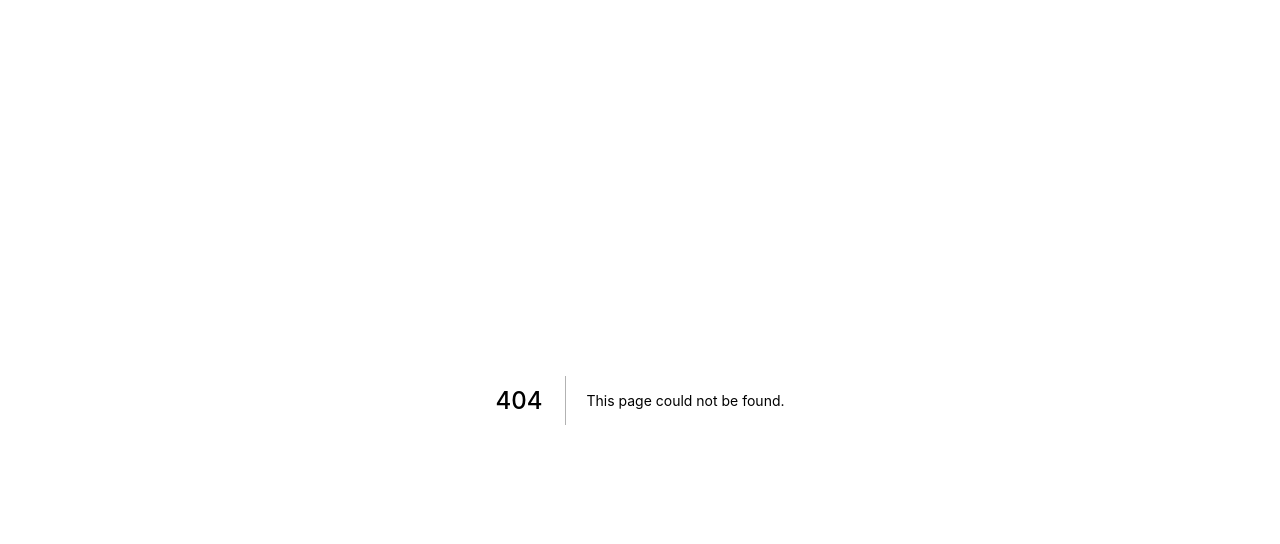
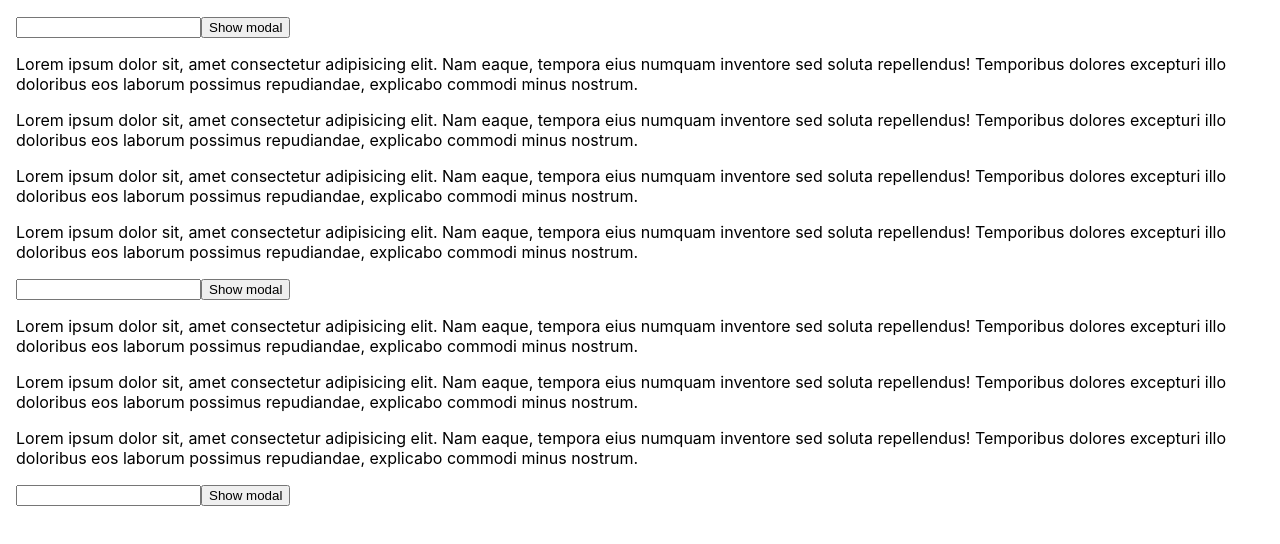
Before and after one commit to qroll/roll-web-lab, a Next.js app: page /modal in a window 1280 px wide. Before the commit this address had no page. Shown: the top 544 px of the page. Built offline with nearby package versions, Linux system fonts and the light colour scheme.

Commit message:
Add simple modal page

```diff
--- /dev/null
+++ b/src/pages/modal.tsx
@@ -0,0 +1,113 @@
+import { useState } from "react";
+import styled from "styled-components";
+
+/*
+ *
+ * 1. does modal scroll if hidden behind keyboard on Android
+ * 2. a better way to dismiss keyboard
+ * 3. emulate device-fixed with visualviewport api
+ *
+ */
+
+export default function ModalPage() {
+  const [showModal, setShowModal] = useState(false);
+
+  return (
+    <div>
+      {showModal && (
+        <Modal>
+          <ModalContent>
+            <button onClick={() => setShowModal(false)}>Hide modal</button>
+            <p>
+              Lorem ipsum dolor sit, amet consectetur adipisicing elit. Nam eaque, tempora eius numquam inventore sed
+              soluta repellendus! Temporibus dolores excepturi illo doloribus eos laborum possimus repudiandae,
+              explicabo commodi minus nostrum.
+            </p>
+            <p>
+              Lorem ipsum dolor sit, amet consectetur adipisicing elit. Nam eaque, tempora eius numquam inventore sed
+              soluta repellendus! Temporibus dolores excepturi illo doloribus eos laborum possimus repudiandae,
+              explicabo commodi minus nostrum.
+            </p>
+            <p>
+              Lorem ipsum dolor sit, amet consectetur adipisicing elit. Nam eaque, tempora eius numquam inventore sed
+              soluta repellendus! Temporibus dolores excepturi illo doloribus eos laborum possimus repudiandae,
+              explicabo commodi minus nostrum.
+            </p>
+            <p>
+              Lorem ipsum dolor sit, amet consectetur adipisicing elit. Nam eaque, tempora eius numquam inventore sed
+              soluta repellendus! Temporibus dolores excepturi illo doloribus eos laborum possimus repudiandae,
+              explicabo commodi minus nostrum.
+            </p>
+          </ModalContent>
+        </Modal>
+      )}
+      <Content>
+        <input />
+        <button onClick={() => setShowModal(true)}>Show modal</button>
+        <p>
+          Lorem ipsum dolor sit, amet consectetur adipisicing elit. Nam eaque, tempora eius numquam inventore sed soluta
+          repellendus! Temporibus dolores excepturi illo doloribus eos laborum possimus repudiandae, explicabo commodi
+          minus nostrum.
+        </p>
+        <p>
+          Lorem ipsum dolor sit, amet consectetur adipisicing elit. Nam eaque, tempora eius numquam inventore sed soluta
+          repellendus! Temporibus dolores excepturi illo doloribus eos laborum possimus repudiandae, explicabo commodi
+          minus nostrum.
+        </p>
+        <p>
+          Lorem ipsum dolor sit, amet consectetur adipisicing elit. Nam eaque, tempora eius numquam inventore sed soluta
+          repellendus! Temporibus dolores excepturi illo doloribus eos laborum possimus repudiandae, explicabo commodi
+          minus nostrum.
+        </p>
+        <p>
+          Lorem ipsum dolor sit, amet consectetur adipisicing elit. Nam eaque, tempora eius numquam inventore sed soluta
+          repellendus! Temporibus dolores excepturi illo doloribus eos laborum possimus repudiandae, explicabo commodi
+          minus nostrum.
+        </p>
+        <input />
+        <button onClick={() => setShowModal(true)}>Show modal</button>
+        <p>
+          Lorem ipsum dolor sit, amet consectetur adipisicing elit. Nam eaque, tempora eius numquam inventore sed soluta
+          repellendus! Temporibus dolores excepturi illo doloribus eos laborum possimus repudiandae, explicabo commodi
+          minus nostrum.
+        </p>
+        <p>
+          Lorem ipsum dolor sit, amet consectetur adipisicing elit. Nam eaque, tempora eius numquam inventore sed soluta
+          repellendus! Temporibus dolores excepturi illo doloribus eos laborum possimus repudiandae, explicabo commodi
+          minus nostrum.
+        </p>
+        <p>
+          Lorem ipsum dolor sit, amet consectetur adipisicing elit. Nam eaque, tempora eius numquam inventore sed soluta
+          repellendus! Temporibus dolores excepturi illo doloribus eos laborum possimus repudiandae, explicabo commodi
+          minus nostrum.
+        </p>
+        <input />
+        <button onClick={() => setShowModal(true)}>Show modal</button>
+      </Content>
+    </div>
+  );
+}
+
+const Content = styled.div`
+  padding: 1rem;
+`;
+
+const Modal = styled.div`
+  position: fixed;
+  top: 0;
+  bottom: 0;
+  left: 0;
+  right: 0;
+  background: #0008;
+  display: flex;
+  justify-content: center;
+  align-items: center;
+`;
+
+const ModalContent = styled.div`
+  max-height: 80vh;
+  background: #fff;
+  margin: 1rem;
+  padding: 1rem;
+  overflow: auto;
+`;
```
